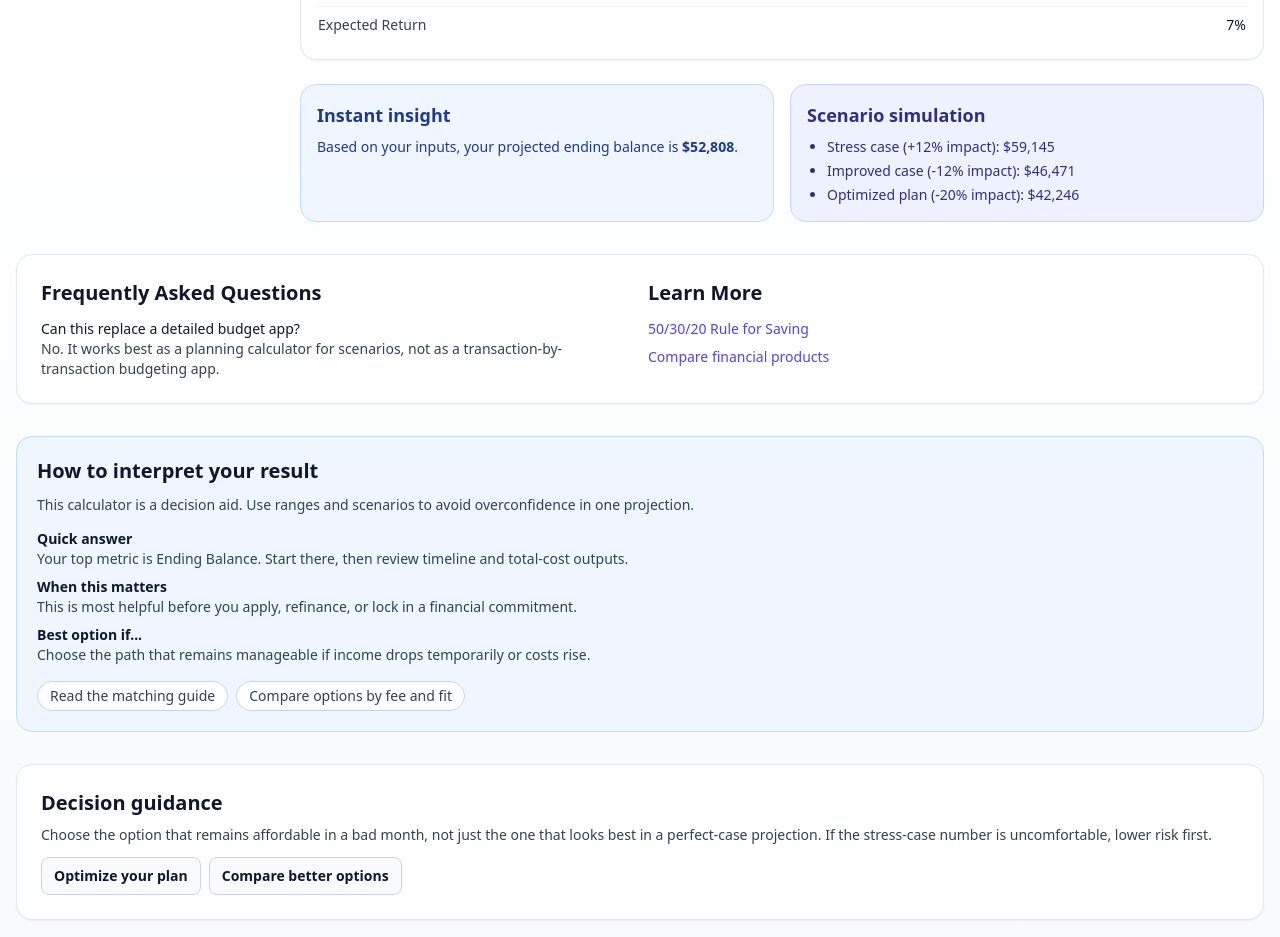
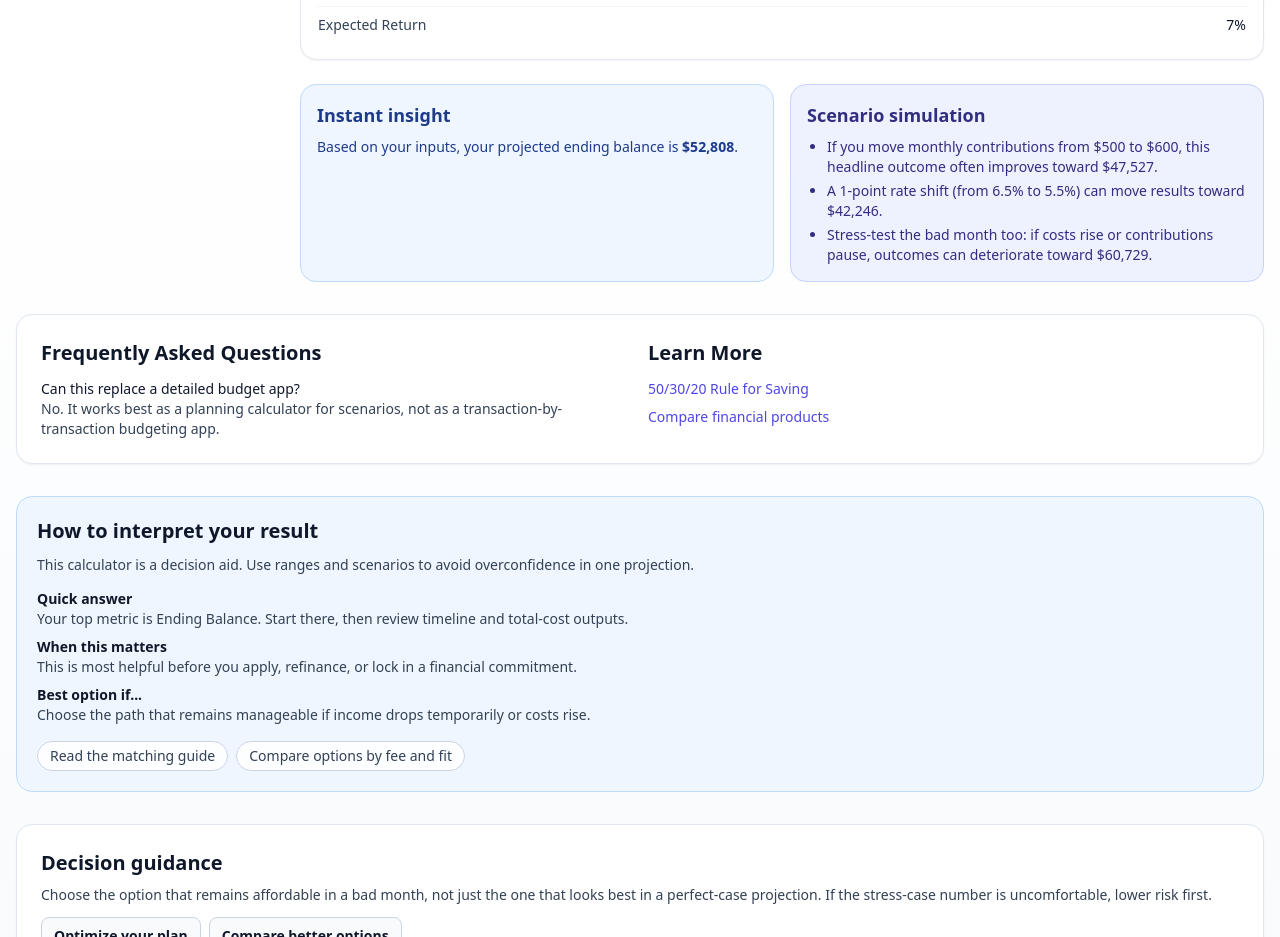
Before and after one commit to anil2148/finance_website, a Next.js app: page /calculators/budget-planner in a window 1280 px wide. Shown: the part 1920-2857 px from the top of the page. Built offline with nearby package versions, Linux system fonts and the light colour scheme; no server answers.

Commit message:
Strengthen authority and scenario specificity across core templates

```diff
--- a/app/blog/[slug]/page.tsx
+++ b/app/blog/[slug]/page.tsx
@@ -63,14 +63,14 @@ const moneyImpactByCategory: Record<string, { hook: string; scenario: string; de
     action: 'Keep only options that remain net-positive in your stress-case month.'
   },
   mortgages: {
-    hook: 'On a 30-year mortgage, a 1% rate difference can change lifetime cost by tens of thousands of dollars.',
-    scenario: 'A slightly higher payment can reduce total interest materially when extra principal is sustainable.',
+    hook: 'On a $400,000 30-year mortgage, moving from 7% to 6% can reduce lifetime interest by roughly $87,000.',
+    scenario: 'Paying an extra $200/month toward principal can shorten payoff by years when the payment is sustainable.',
     decision: 'Run base and stress assumptions before accepting a lender quote.',
     action: 'Choose the loan that stays affordable if one major expense hits.'
   },
   investing: {
     hook: 'A 1% annual fee drag can reduce long-term portfolio outcomes by six figures over multi-decade horizons.',
-    scenario: 'Increasing automated investing by $150/month can materially change 10-year balance outcomes.',
+    scenario: 'Increasing automated investing from $500 to $650/month can add roughly $80,000+ over 20 years at 8% growth.',
     decision: 'Compare all-in cost and behavior support, not features alone.',
     action: 'Automate first, then optimize allocation once consistency is stable.'
   }
@@ -219,8 +219,8 @@ export default function BlogArticlePage({ params }: { params: { slug: string } }
     } as const);
   const additionalRelatedBlogs = posts.filter((item) => item.slug !== post.slug && !relatedPosts.some((r) => r.slug === item.slug)).slice(0, 2);
   const moneyImpact = moneyImpactByCategory[post.category] ?? {
-    hook: 'Small percentage changes in rates, fees, or contribution pace can compound into large dollar outcomes.',
-    scenario: 'Run at least two what-if scenarios before committing to a product or plan.',
+    hook: 'Moving one major input can materially change outcomes: for example, increasing investing from $500 to $550 monthly can add about $39,000 over 20 years at 8% growth.',
+    scenario: 'Compare at least two numeric scenarios such as a 1-point rate change or an extra $200 monthly payment before committing.',
     decision: 'Use this article with a calculator and a comparison page for a full decision loop.',
     action: 'Document your next step: act now, wait, or gather one missing data point.'
   };
--- a/components/calculators/CalculatorLayout.tsx
+++ b/components/calculators/CalculatorLayout.tsx
@@ -96,7 +96,7 @@ const fieldMetaOverridesBySlug: Record<string, Partial<Record<keyof BaseCalculat
 export function CalculatorLayout({ slug }: { slug: string }) {
   const definition = calculatorMap[slug];
   const [inputs, setInputs] = useState(definition.defaultInputs);
-  const { currency, formatCurrency, isRatesLoading } = usePreferences();
+  const { currency, formatCurrency } = usePreferences();
 
   const [showGuide, setShowGuide] = useState(false);
   const [savedMessage, setSavedMessage] = useState('');
@@ -177,9 +177,15 @@ export function CalculatorLayout({ slug }: { slug: string }) {
   };
   const primaryMetric = result.summary[0];
   const baselineValue = primaryMetric?.value ?? 0;
-  const downsideScenario = baselineValue * 1.12;
-  const improvementScenario = baselineValue * 0.88;
-  const upsideScenario = baselineValue * 0.8;
+  const contributionBase = inputs.monthlyContribution ?? 0;
+  const contributionBoost = contributionBase + 100;
+  const contributionLabel = primaryMetric?.currency ? formatCurrency(contributionBase) : `${contributionBase.toFixed(0)}`;
+  const boostedContributionLabel = primaryMetric?.currency ? formatCurrency(contributionBoost) : `${contributionBoost.toFixed(0)}`;
+  const rateBase = inputs.interestRate ?? 0;
+  const improvedRate = Math.max(rateBase - 1, 0);
+  const downsideScenario = baselineValue * 1.15;
+  const improvedCase = baselineValue * 0.9;
+  const stretchCase = baselineValue * 0.8;
 
   return (
     <section className="space-y-8 pb-16" ref={exportRef}>
@@ -221,7 +227,6 @@ export function CalculatorLayout({ slug }: { slug: string }) {
             </div>
 
             <div className="space-y-6">
-              {isRatesLoading && <p className="text-xs text-slate-500 dark:text-slate-400">Loading live exchange rates…</p>}
               <div className="grid gap-4 sm:grid-cols-2 lg:grid-cols-3">
                 {result.summary.map((item) => (
                   <ResultCard key={item.label} label={item.label} helpText={item.helpText} value={item.currency ? formatCurrency(item.value) : `${item.value.toFixed(2)}${item.suffix ?? ''}`} />
@@ -277,9 +282,18 @@ export function CalculatorLayout({ slug }: { slug: string }) {
             <article className="rounded-2xl border border-indigo-200 bg-indigo-50 p-4 dark:border-indigo-500/40 dark:bg-indigo-950/30">
               <h2 className="text-lg font-semibold text-indigo-900 dark:text-indigo-100">Scenario simulation</h2>
               <ul className="mt-2 list-disc space-y-1 pl-5 text-sm text-indigo-900 dark:text-indigo-100">
-                <li>Stress case (+12% impact): {primaryMetric?.currency ? formatCurrency(downsideScenario) : `${downsideScenario.toFixed(2)}${primaryMetric?.suffix ?? ''}`}</li>
-                <li>Improved case (-12% impact): {primaryMetric?.currency ? formatCurrency(improvementScenario) : `${improvementScenario.toFixed(2)}${primaryMetric?.suffix ?? ''}`}</li>
-                <li>Optimized plan (-20% impact): {primaryMetric?.currency ? formatCurrency(upsideScenario) : `${upsideScenario.toFixed(2)}${primaryMetric?.suffix ?? ''}`}</li>
+                <li>
+                  If you move monthly contributions from {contributionLabel} to {boostedContributionLabel}, this headline outcome often improves toward{' '}
+                  {primaryMetric?.currency ? formatCurrency(improvedCase) : `${improvedCase.toFixed(2)}${primaryMetric?.suffix ?? ''}`}.
+                </li>
+                <li>
+                  A 1-point rate shift (from {rateBase.toFixed(1)}% to {improvedRate.toFixed(1)}%) can move results toward{' '}
+                  {primaryMetric?.currency ? formatCurrency(stretchCase) : `${stretchCase.toFixed(2)}${primaryMetric?.suffix ?? ''}`}.
+                </li>
+                <li>
+                  Stress-test the bad month too: if costs rise or contributions pause, outcomes can deteriorate toward{' '}
+                  {primaryMetric?.currency ? formatCurrency(downsideScenario) : `${downsideScenario.toFixed(2)}${primaryMetric?.suffix ?? ''}`}.
+                </li>
               </ul>
             </article>
           </section>
--- a/components/common/AuthorBox.tsx
+++ b/components/common/AuthorBox.tsx
@@ -1,21 +1,23 @@
-export default function AuthorBox() {
+import Link from 'next/link';
+
+export default function AuthorBox({ className = 'mt-8' }: { className?: string }) {
   return (
-    <div className="mt-8 rounded-xl border border-slate-200 bg-slate-50 p-4 dark:border-slate-700 dark:bg-slate-900">
-      <h3 className="text-lg font-semibold text-slate-900 dark:text-white">About the author</h3>
+    <section className={`${className} rounded-xl border border-slate-200 bg-slate-50 p-4 dark:border-slate-700 dark:bg-slate-900`}>
+      <h2 className="text-lg font-semibold text-slate-900 dark:text-white">Written by Anil Chowdhary</h2>
 
       <p className="mt-2 text-sm text-slate-700 dark:text-slate-300">
-        Written by <strong>Anil Chowdhary</strong>, a Lead Software Engineer with 13+ years of experience building scalable systems and data-driven platforms.
+        Lead Software Engineer with 13+ years of experience building data-driven decision systems and practical finance tools.
       </p>
 
       <p className="mt-2 text-sm text-slate-700 dark:text-slate-300">
-        FinanceSphere is built to simplify complex financial decisions using real numbers, scenario analysis, and practical frameworks — not generic advice.
+        FinanceSphere exists to help people make money decisions using real numbers, scenario testing, and transparent frameworks you can verify before you act.
       </p>
 
       <div className="mt-3 flex gap-3 text-xs">
-        <a href="/about" className="text-blue-600 hover:underline">About</a>
-        <a href="/editorial-policy" className="text-blue-600 hover:underline">Editorial Policy</a>
-        <a href="/contact" className="text-blue-600 hover:underline">Contact</a>
+        <Link href="/about" className="text-blue-600 hover:underline">About</Link>
+        <Link href="/editorial-policy" className="text-blue-600 hover:underline">Editorial Policy</Link>
+        <Link href="/contact" className="text-blue-600 hover:underline">Contact</Link>
       </div>
-    </div>
+    </section>
   );
 }
--- a/components/comparison/ComparisonPageClient.tsx
+++ b/components/comparison/ComparisonPageClient.tsx
@@ -1,6 +1,7 @@
 import Image from 'next/image';
 import Link from 'next/link';
 import { ComparisonEngine } from '@/components/comparison/ComparisonEngine';
+import AuthorBox from '@/components/common/AuthorBox';
 
 export function ComparisonPageClient() {
   return (
@@ -8,7 +9,7 @@ export function ComparisonPageClient() {
       <div className="grid gap-5 rounded-3xl border border-slate-200 bg-white p-5 md:grid-cols-[1.3fr_1fr] md:items-center">
         <div>
           <h1 className="text-3xl font-bold">Compare financial options with a decision framework</h1>
-          <p className="text-slate-600">Use category-specific frameworks to compare cost structure, constraints, support quality, and fit. We prioritize honest decision support over fake live-rate rankings.</p>
+          <p className="text-slate-600">Use category-specific frameworks to compare cost structure, constraints, support quality, and fit. We prioritize transparent decision support built around realistic household scenarios.</p>
         </div>
         <div className="relative h-44 overflow-hidden rounded-2xl sm:h-52">
           <Image
@@ -36,6 +37,7 @@ export function ComparisonPageClient() {
         </article>
       </section>
       <ComparisonEngine />
+      <AuthorBox className="mt-0" />
       <section className="rounded-2xl border border-slate-200 bg-white p-5">
         <h2 className="text-lg font-semibold text-slate-900">Popular comparison pages</h2>
         <ul className="mt-3 grid gap-2 text-sm md:grid-cols-2">
@@ -49,7 +51,7 @@ export function ComparisonPageClient() {
         <h2 className="text-lg font-semibold text-slate-900">Methodology and update cadence</h2>
         <p className="mt-2 text-sm text-slate-700">
           FinanceSphere comparison pages are refreshed during editorial review cycles and whenever product constraints or decision workflows materially change.
-          We do not imply full-market coverage and we do not publish fake precision where live market data is unavailable in-repo.
+          We publish what we can verify: frameworks, scenario math, and disclosure-backed trade-offs rather than marketing-first rankings.
         </p>
         <div className="mt-3 flex flex-wrap gap-2 text-xs">
           <Link href="/editorial-policy" className="rounded-full border border-slate-300 bg-white px-3 py-1 font-medium text-slate-700 hover:border-blue-200 hover:text-blue-700">Read editorial policy</Link>
```
Also changed, not shown: components/comparison/SeoComparisonPage.tsx (+8 -6 lines), components/home/HomepageLayout.tsx (+19 -22 lines).
